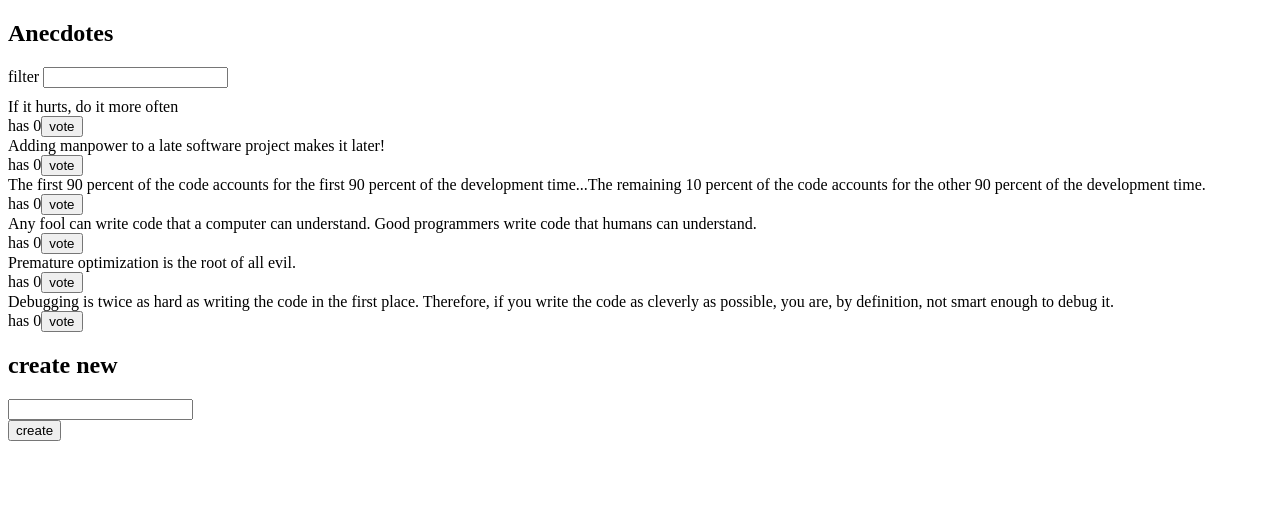
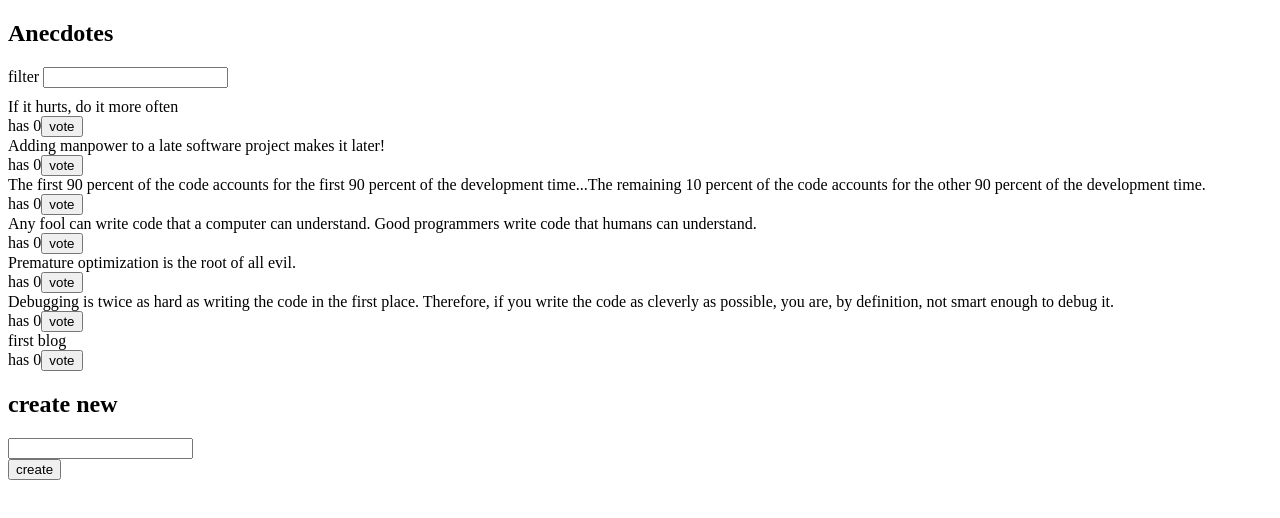
Before and after one commit to HorusLiang/full_stack_exercise, a React (Create React App) app in the folder part6/redux-anecdotes/: page / in a window 1280 px wide. Shown: the top 518 px of the page. Built offline with nearby package versions, Linux system fonts and the light colour scheme; data requests are answered from the project's data file.

Commit message:
6.13 & 6.14

```diff
--- /dev/null
+++ b/part6/redux-anecdotes/db.json
@@ -0,0 +1,39 @@
+{
+  "anecdotes": [
+    {
+      "content": "If it hurts, do it more often",
+      "id": "47145",
+      "votes": 0
+    },
+    {
+      "content": "Adding manpower to a late software project makes it later!",
+      "id": "21149",
+      "votes": 0
+    },
+    {
+      "content": "The first 90 percent of the code accounts for the first 90 percent of the development time...The remaining 10 percent of the code accounts for the other 90 percent of the development time.",
+      "id": "69581",
+      "votes": 0
+    },
+    {
+      "content": "Any fool can write code that a computer can understand. Good programmers write code that humans can understand.",
+      "id": "36975",
+      "votes": 0
+    },
+    {
+      "content": "Premature optimization is the root of all evil.",
+      "id": "25170",
+      "votes": 0
+    },
+    {
+      "content": "Debugging is twice as hard as writing the code in the first place. Therefore, if you write the code as cleverly as possible, you are, by definition, not smart enough to debug it.",
+      "id": "98312",
+      "votes": 0
+    },
+    {
+      "content": "first blog",
+      "votes": 0,
+      "id": "wh8odwc"
+    }
+  ]
+}
--- a/part6/redux-anecdotes/src/App.js
+++ b/part6/redux-anecdotes/src/App.js
@@ -4,9 +4,15 @@
 import AnecdoteList from './components/AnecdoteList'
 import Notification from './components/Notification'
 import Filter from './components/Filter'
-
-
+import { useEffect } from 'react'
+import anecdoteService from './services/anecdotes'
+import anecdoteReducer, { appendAnecdote,setAnecdote } from './reducers/anecdoteReducer'
 const App = () => {
+  const dispatch = useDispatch()
+  useEffect(() => {
+    anecdoteService
+      .getAll().then(anecdotes => dispatch(setAnecdote(anecdotes)))
+  }, [dispatch])
 
   return (
     <div>
--- a/part6/redux-anecdotes/src/components/AnecdoteForm.js
+++ b/part6/redux-anecdotes/src/components/AnecdoteForm.js
@@ -1,14 +1,16 @@
 import {createAnecdote} from '../reducers/anecdoteReducer'
 import { useSelector, useDispatch } from 'react-redux'
 import React from 'react'
+import anecdoteService from '../services/anecdotes'
 
-const AnecdoteForm=()=>{
+const AnecdoteForm= ()=>{
     const dispatch = useDispatch()
-    const addAnecdote=(event)=>{
+    const addAnecdote=async(event)=>{
         event.preventDefault()
         const content = event.target.anecdote.value
         event.target.anecdote.value = ''
-        dispatch(createAnecdote(content))
+        const newAnecdote = await anecdoteService.createNew(content)
+        dispatch(createAnecdote(newAnecdote))
       }
     return (
         <>
--- a/part6/redux-anecdotes/src/index.js
+++ b/part6/redux-anecdotes/src/index.js
@@ -3,10 +3,11 @@
 import { createStore } from 'redux'
 import { Provider } from 'react-redux'
 import App from './App'
-import anecdoteReducer from './reducers/anecdoteReducer'
 import { configureStore } from '@reduxjs/toolkit'
 import notificationReduer from './reducers/notificationReducer'
 import filterReducer from './reducers/filterReducer'
+import anecdoteService from './services/anecdotes'
+import anecdoteReducer, { appendAnecdote,setAnecdote } from './reducers/anecdoteReducer'
 
 
 // const store = createStore(reducer)
--- a/part6/redux-anecdotes/src/reducers/anecdoteReducer.js
+++ b/part6/redux-anecdotes/src/reducers/anecdoteReducer.js
@@ -1,37 +1,44 @@
 import { createSlice,current } from '@reduxjs/toolkit'
 import {changeNotification} from './notificationReducer'
 import { useSelector, useDispatch } from 'react-redux'
-const anecdotesAtStart = [
-  'If it hurts, do it more often',
-  'Adding manpower to a late software project makes it later!',
-  'The first 90 percent of the code accounts for the first 90 percent of the development time...The remaining 10 percent of the code accounts for the other 90 percent of the development time.',
-  'Any fool can write code that a computer can understand. Good programmers write code that humans can understand.',
-  'Premature optimization is the root of all evil.',
-  'Debugging is twice as hard as writing the code in the first place. Therefore, if you write the code as cleverly as possible, you are, by definition, not smart enough to debug it.'
-]
+// const anecdotesAtStart = [
+//   'If it hurts, do it more often',
+//   'Adding manpower to a late software project makes it later!',
+//   'The first 90 percent of the code accounts for the first 90 percent of the development time...The remaining 10 percent of the code accounts for the other 90 percent of the development time.',
+//   'Any fool can write code that a computer can understand. Good programmers write code that humans can understand.',
+//   'Premature optimization is the root of all evil.',
+//   'Debugging is twice as hard as writing the code in the first place. Therefore, if you write the code as cleverly as possible, you are, by definition, not smart enough to debug it.'
+// ]
 
+// const asObject = (anecdote) => {
+//   return {
+//     content: anecdote,
+//     id: getId(),
+//     votes: 0
+//   }
+// }
+// const initialState = anecdotesAtStart.map(asObject)
 
 const getId = () => (100000 * Math.random()).toFixed(0)
-
-const asObject = (anecdote) => {
-  return {
-    content: anecdote,
-    id: getId(),
-    votes: 0
-  }
-}
-const initialState = anecdotesAtStart.map(asObject)
+const initialState=[]
 const anecdoteSlice = createSlice({
   name: 'anecdotes',
   initialState,
   reducers: {
     createAnecdote(state, action) {
       const curState=current(state)
-      return curState.concat({
-          content:action.payload,
-          id: getId(),
-          votes: 0
-      })
+      return curState.concat(
+          action.payload,
+      )
+    },
+    appendAnecdote(state,action){
+      const curState=current(state)
+      return curState.concat(
+        action.payload,
+      )
+    },
+    setAnecdote(state,action){
+      return action.payload
     },
     vote(state, action){
       const id = action.payload
@@ -47,5 +54,5 @@
     }
   }
 })
-export const { createAnecdote,vote } = anecdoteSlice.actions
+export const { createAnecdote,vote,appendAnecdote,setAnecdote } = anecdoteSlice.actions
 export default anecdoteSlice.reducer
--- /dev/null
+++ b/part6/redux-anecdotes/src/services/anecdotes.js
@@ -0,0 +1,26 @@
+import axios from 'axios'
+
+const baseUrl = 'http://localhost:3001/anecdotes'
+const getId = () => (100000 * Math.random()).toFixed(0)
+
+// const asObject = (anecdote) => {
+  // return {
+  //   content: anecdote,
+  //   id: getId(),
+  //   votes: 0
+  // }
+// }
+const getAll = async () => {
+  const response = await axios.get(baseUrl)
+  return response.data
+}
+const createNew = async (content) => {
+  const object ={
+    content: content,
+    votes: 0
+  }
+  const response = await axios.post(baseUrl, object)
+  return response.data
+}
+
+export default { getAll,createNew  }
```
Also changed, not shown: part6/redux-anecdotes/package.json (+6 -1 lines), 1 other file (tests, documents, lock files or other folders).
